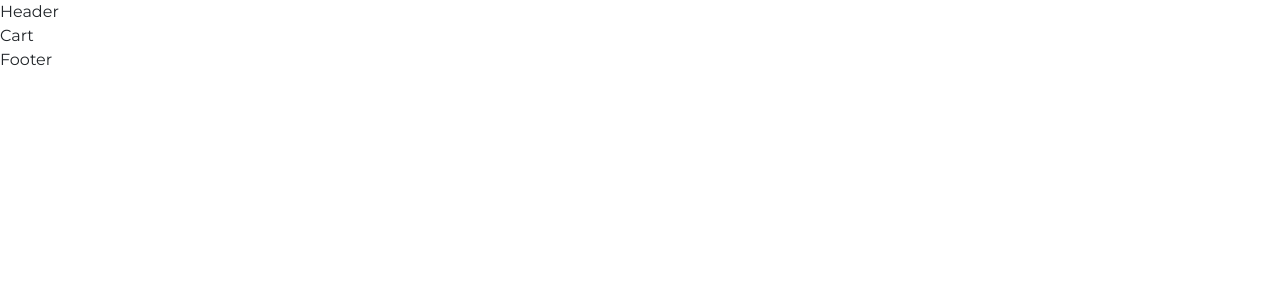
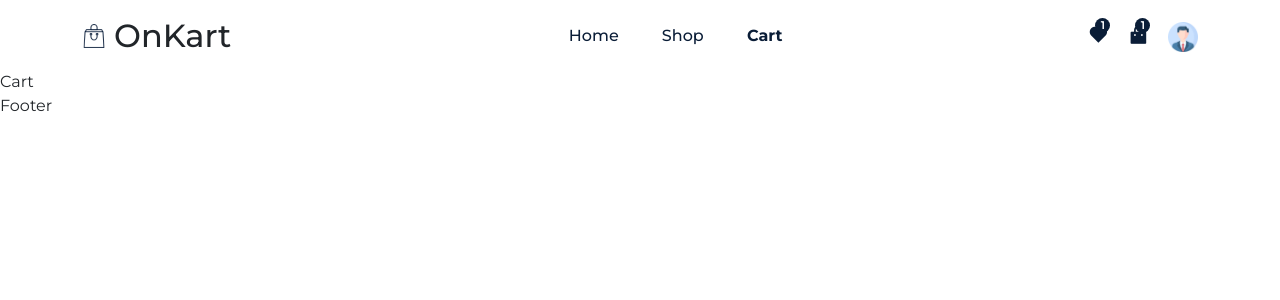
Before and after one commit to sahiba0915/OnKart, a React (Create React App) app: page /cart in a window 1280 px wide. Shown: the top 300 px of the page. Built offline with nearby package versions, Linux system fonts and the light colour scheme.

Commit message:
styled header

```diff
--- a/src/App.css
+++ b/src/App.css
@@ -54,3 +54,11 @@ a {
   text-decoration: none;
   color: unset;
 }
+
+img {
+  width: 100%;
+}
+
+section{
+  padding: 60px 0px;
+}
--- a/src/components/Header/Header.jsx
+++ b/src/components/Header/Header.jsx
@@ -1,9 +1,76 @@
-import React from 'react'
+import React from 'react';
+import './header.css';
+import {NavLink} from 'react-router-dom'
+import { Container, Row } from 'reactstrap';
+import logo from '../../assets/images/eco-logo.png';
+import userIcon from '../../assets/images/user-icon.png';
+import { motion } from 'framer-motion';
+
+const nav_links= [
+  {
+    path : 'home',
+    display: 'Home'
+  },
+  {
+    path : 'shop',
+    display: 'Shop'
+  },
+  {
+    path : 'cart',
+    display: 'Cart'
+  }
+]
+
+
 
 const Header = () => {
   return (
-    <div>Header</div>
-  )
+    <header className='header'>
+    <Container>
+      <Row>
+         <div className='nav-wrapper'>
+          <div className='logo'>
+             <img src={logo} alt="logo" />
+             <div>
+              <h1>OnKart</h1>
+             </div>
+          </div>
+
+          <div className='navigation'>
+             <ul className="menu">
+             {
+              nav_links.map((item, index)=>(
+                <li className="nav-item" key={index}>
+                  <NavLink to={item.path} className={(navClass) => navClass.isActive ? 'nav-active' : ''}>{item.display}</NavLink>
+                </li>
+              ))
+             }
+             </ul>
+          </div>
+
+
+          <div className="nav-icons">
+            <span className='wishlist_icon'>
+              <i className="ri-heart-fill"></i>
+              <span className="badge">1</span>
+            </span>
+            <span className='cart_icon'>
+              <i className="ri-shopping-bag-fill"></i>
+              <span className="badge">1</span>
+            </span>
+            <span><motion.img whileTap={{scale: 1.2}} src={userIcon} alt="user-icon" /></span>
+          </div>
+
+          <div className="mobile-menu">
+            <span>
+              <i className="ri-menu-line"></i>
+            </span>
+          </div>
+         </div>
+      </Row>
+    </Container>
+    </header>
+    )
 }
 
 export default Header
--- /dev/null
+++ b/src/components/Header/header.css
@@ -0,0 +1,89 @@
+.header {
+    width: 100%;
+    height: 70px;
+    line-height: 70px;
+}
+
+.nav-wrapper{
+    display: flex;
+    align-items: center;
+    justify-content: space-between;
+}
+
+.logo {
+    display: flex;
+    align-items: center;
+    column-gap: 8px;
+}
+
+.logo img {
+    width: 1.5rem;
+    height: 1.5rem;
+}
+
+.logo img {
+    font-size: 1.7rem;
+    font-weight: 700;
+    color: var(--primary-color);
+}
+
+.menu {
+    display: flex;
+    align-items: center;
+    column-gap: 2.7rem;
+    margin-bottom: 0;
+}
+
+.nav-item a{
+       color: var(--primary-color);
+       font-weight: 500;
+       cursor: pointer;
+}
+
+.nav-icons {
+    display: flex;
+    align-items: center;
+    column-gap: 1.2rem;
+}
+
+.cart_icon, .wishlist_icon{
+    position: relative;
+}
+
+.badge {
+    position: absolute;
+    top: 25%;
+    right: -8%;
+    content: " ";
+    background-color: var(--primary-color);
+    color: #fff;
+    border-radius: 50px;
+    font-size: 0.7rem;
+    font-weight: 600;
+    z-index: 10;
+    width: 15px;
+    height: 15px;
+    display: flex;
+    justify-content: center;
+    align-items: center;
+}
+
+.nav-icons span i{
+    font-size: 1.3rem;
+    color: var(--primary-color);
+}
+
+.nav-icons span img {
+    width: 30px;
+    height: 30px;
+}
+
+.mobile-menu{
+    font-size: 1.3rem;
+    color: var(--primary-color);
+    display: none;
+}
+
+.nav-active {
+    font-weight: 700 !important;
+}
```
